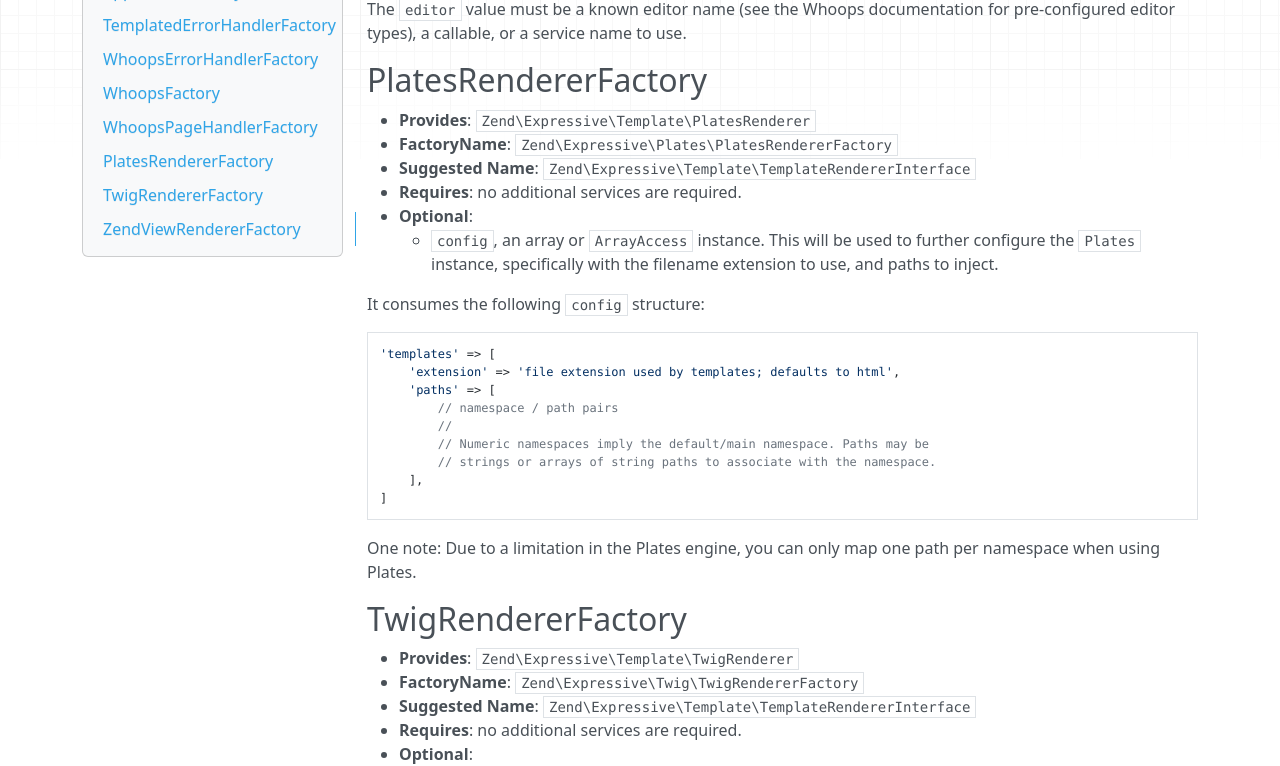
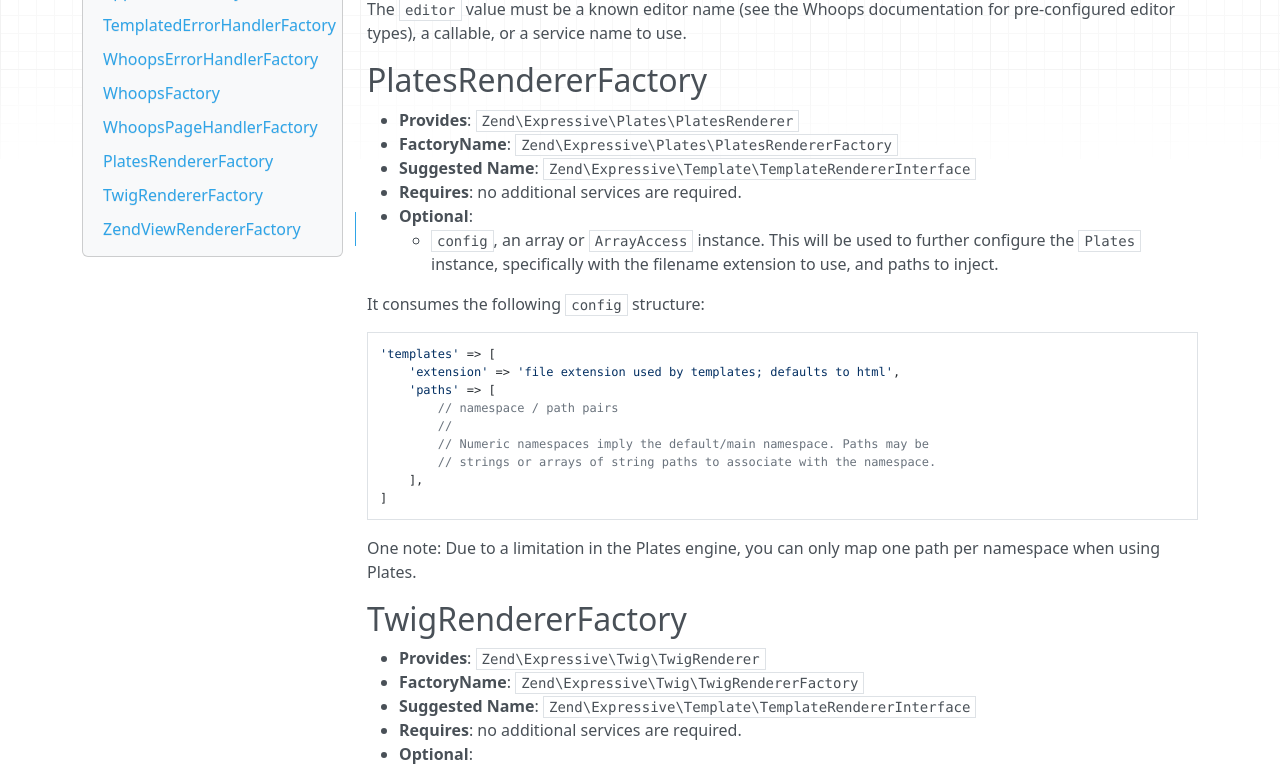
Before and after one commit to zendframework/zend-expressive, an MkDocs documentation site: the page built from docs/book/v1/features/container/factories.md, in a window 1280 px wide and 1400 px high, scrolled down 4108 px. Shown: the part 147-913 px from the top of the window. Built offline with MkDocs 1.6.1, drawn with Linux system fonts in a browser that asks for light colours; nearby versions of some CDN libraries; old or Windows-style settings are respelled for this version of MkDocs; some of the changed text lies outside the part shown.

Commit message:
Fix docs listing old provided renderer class names

```diff
--- a/docs/book/v1/features/container/factories.md
+++ b/docs/book/v1/features/container/factories.md
@@ -214,7 +214,7 @@
 
 ## PlatesRendererFactory
 
-- **Provides**: `Zend\Expressive\Template\PlatesRenderer`
+- **Provides**: `Zend\Expressive\Plates\PlatesRenderer`
 - **FactoryName**: `Zend\Expressive\Plates\PlatesRendererFactory`
 - **Suggested Name**: `Zend\Expressive\Template\TemplateRendererInterface`
 - **Requires**: no additional services are required.
@@ -242,7 +242,7 @@
 
 ## TwigRendererFactory
 
-- **Provides**: `Zend\Expressive\Template\TwigRenderer`
+- **Provides**: `Zend\Expressive\Twig\TwigRenderer`
 - **FactoryName**: `Zend\Expressive\Twig\TwigRendererFactory`
 - **Suggested Name**: `Zend\Expressive\Template\TemplateRendererInterface`
 - **Requires**: no additional services are required.
@@ -279,7 +279,7 @@
 
 ## ZendViewRendererFactory
 
-- **Provides**: `Zend\Expressive\Template\ZendViewRenderer`
+- **Provides**: `Zend\Expressive\ZendView\ZendViewRenderer`
 - **FactoryName**: `Zend\Expressive\ZendView\ZendViewRendererFactory`
 - **Suggested Name**: `Zend\Expressive\Template\TemplateRendererInterface`
 - **Requires**: no additional services are required.
```
Also changed, not shown: docs/book/v2/features/container/factories.md (+3 -3 lines), docs/book/v3/features/container/factories.md (+3 -3 lines).
